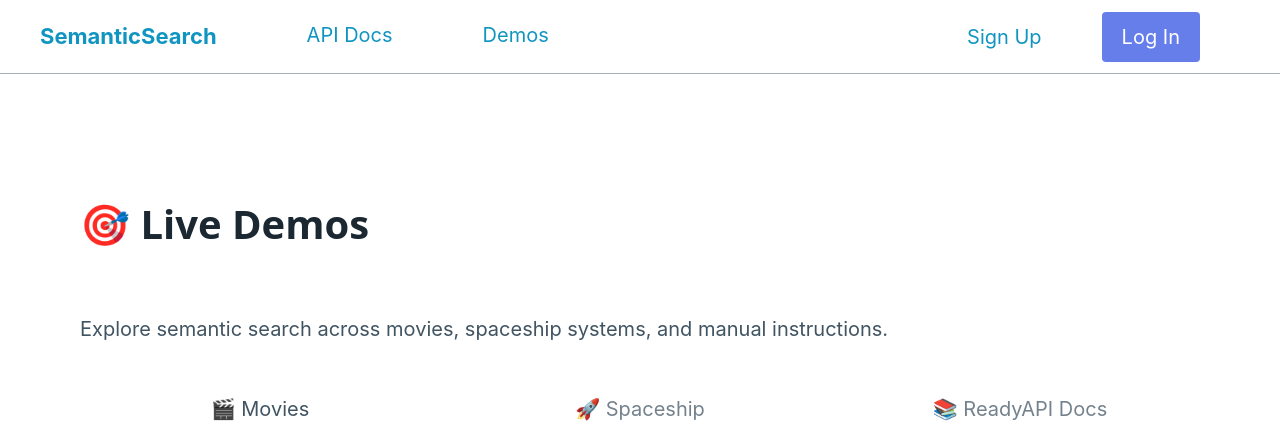
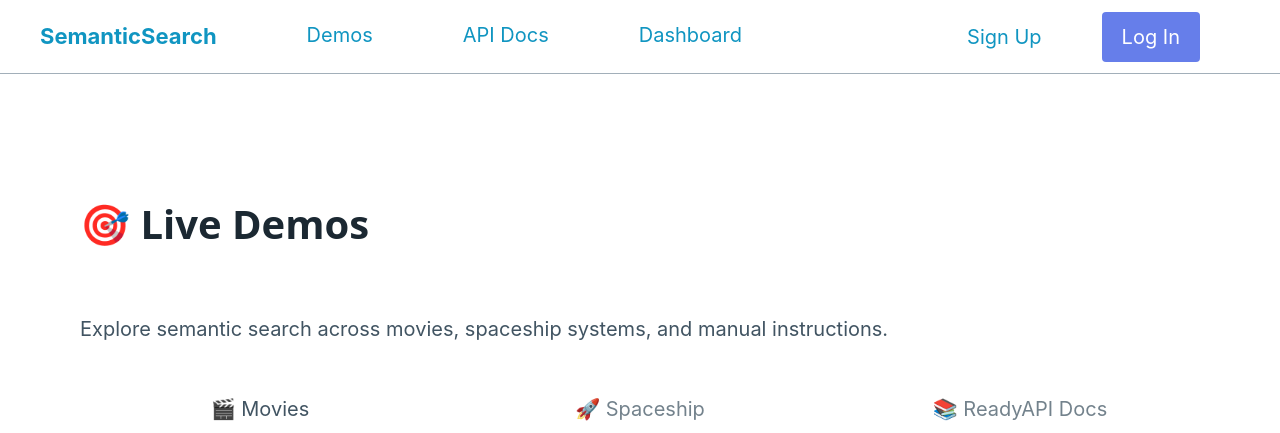
Before and after one commit to Esteban0007/AI_API, a FastAPI app: page /demos in a window 1280 px wide. Shown: the top 433 px of the page. Run offline with FastAPI, Linux system fonts and the light colour scheme.

Commit message:
change in menu

```diff
--- a/app/templates/base.html
+++ b/app/templates/base.html
@@ -175,8 +175,9 @@
           style="font-weight: bold; font-size: 1.1rem; text-decoration: none"
           >SemanticSearch</a
         >
+        <a href="/demos" style="text-decoration: none">Demos</a>
         <a href="/api-docs" style="text-decoration: none">API Docs</a>
-        <a href="/demos" style="text-decoration: none">Demos</a>
+        <a href="/dashboard" style="text-decoration: none">Dashboard</a>
       </div>
 
       <div style="display: flex; gap: 1rem; align-items: center">
```
